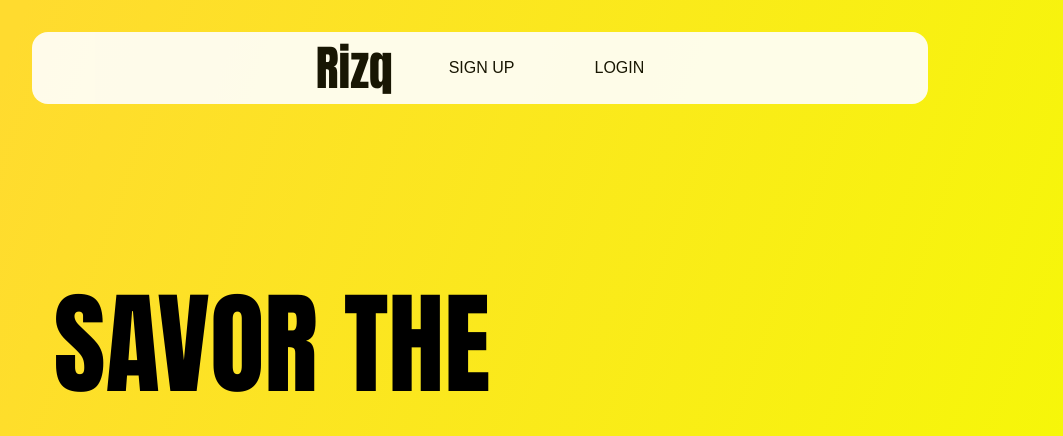
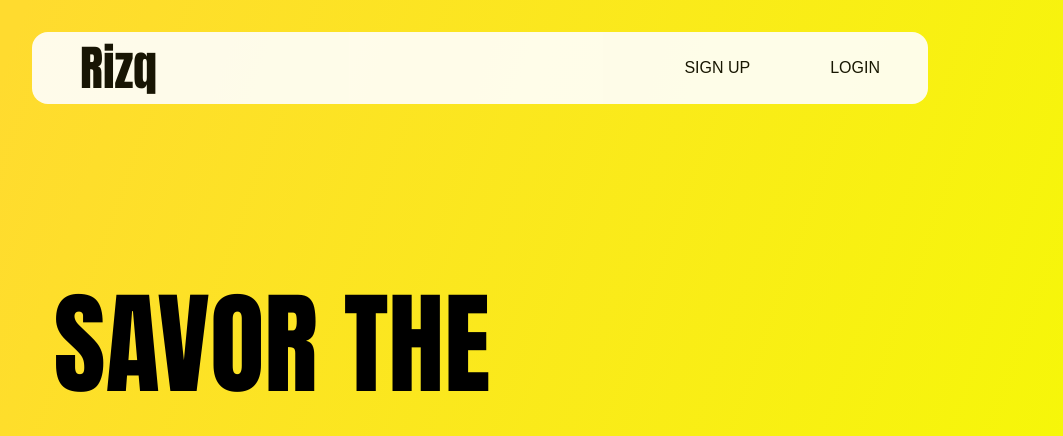
Before and after one commit to Blankreaper/Rizq, a plain HTML site: page index.html in a window 1280 px wide. Shown: the top 436 px of the page, without its empty margins (160-1223 px from the left). Drawn offline with nearby package versions, Linux system fonts and the light colour scheme.

Commit message:
Update style.css

```diff
--- a/style.css
+++ b/style.css
@@ -24,7 +24,7 @@ body {
   min-width: 450px;
   margin-inline: auto;
   align-items: center;
-  justify-items: center;
+
 }
 
 .nav__container{
@@ -382,4 +382,5 @@ input[type="text"] {
   margin-top: 3rem;
 }
 
+
 }
```
